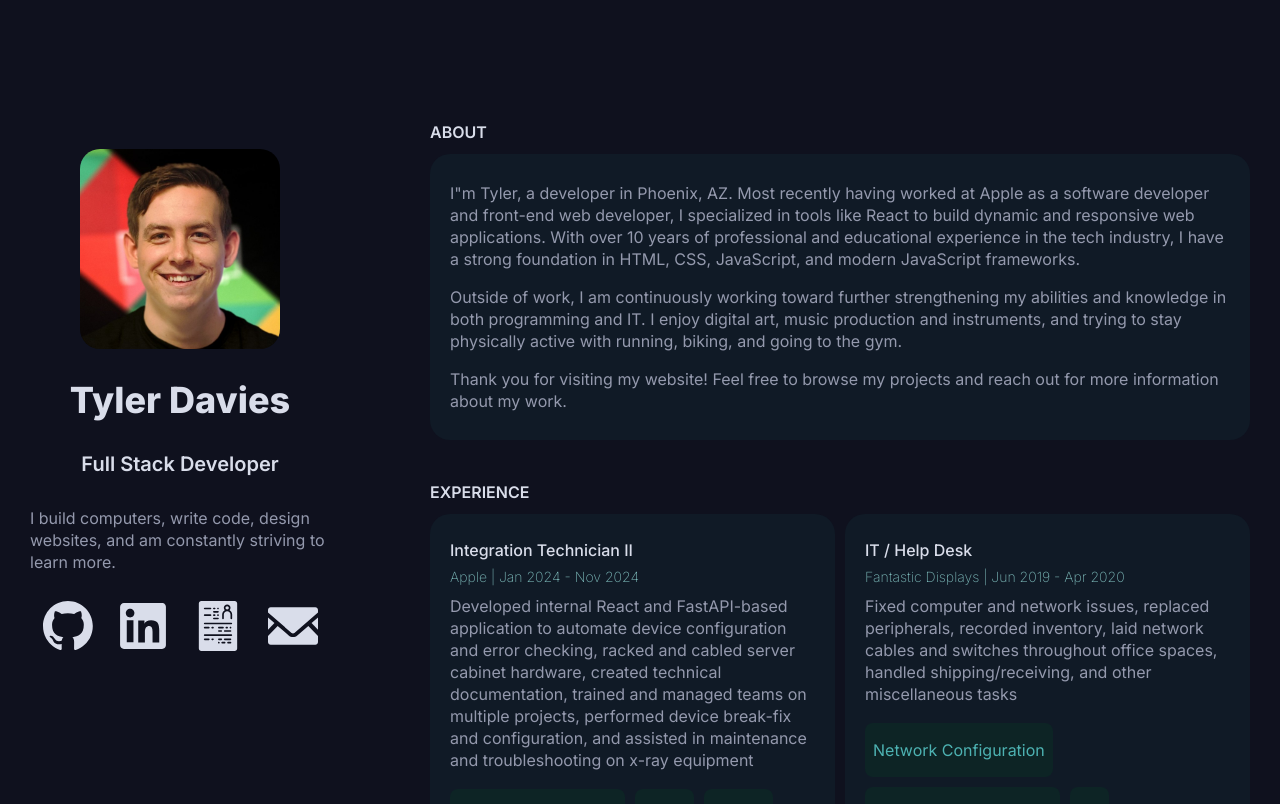
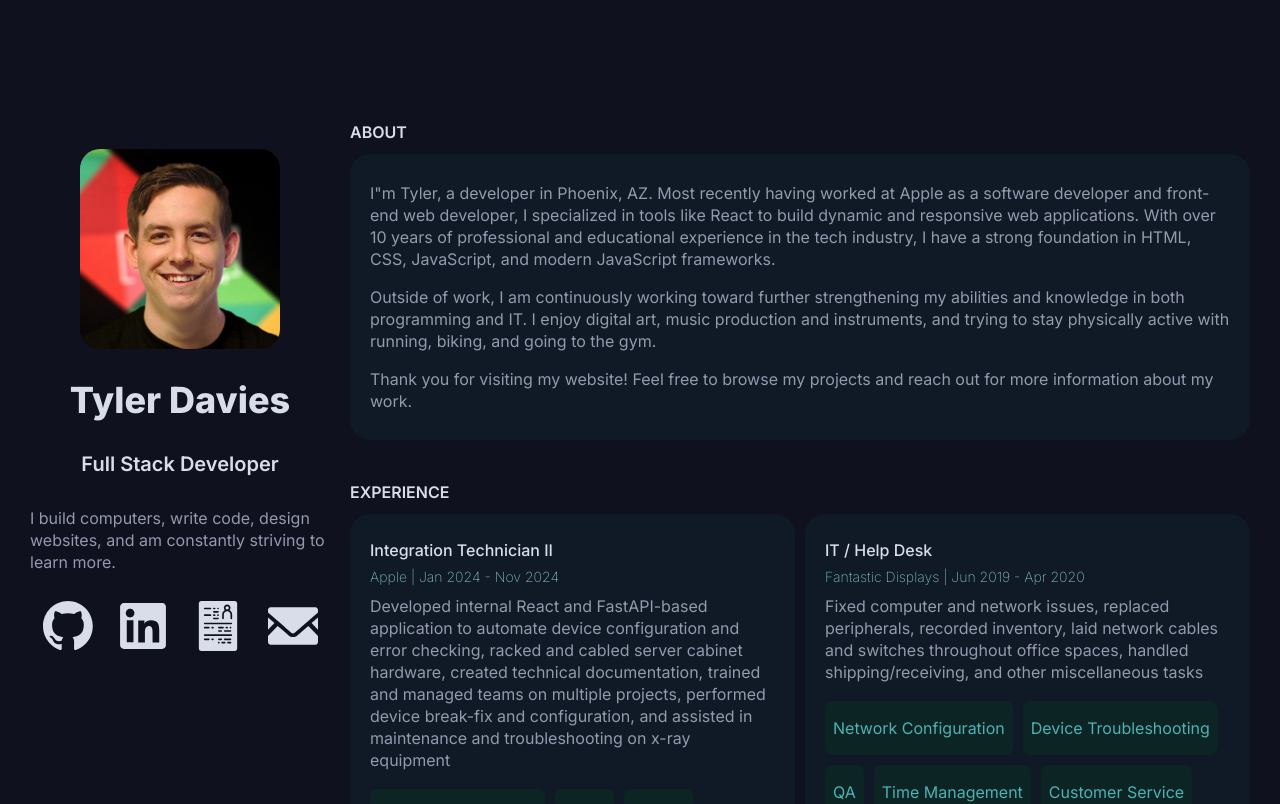
Before and after one commit to TylerSDavies/portfolio-website, a Next.js app: page / in a window 1280 px wide. Shown: the top 804 px of the page. Built offline with nearby package versions, Linux system fonts and the light colour scheme.

Commit message:
improved mobile formatting

```diff
--- a/src/app/globals.css
+++ b/src/app/globals.css
@@ -33,6 +33,7 @@ h3 {
   font-size: 16px;
   font-weight: 600;
   text-transform: uppercase;
+  text-align: center;
 }
 
 h4 {
@@ -83,10 +84,10 @@ ul {
   flex-direction: column;
   justify-content: center;
   align-items: center;
-  padding: 0 30px;
+  padding: 0;
   gap: 10px;
-  max-width: 1400px;
   transition-duration: 1s;
+  max-width: 100vw;
 }
 
 .section {
@@ -101,29 +102,24 @@ ul {
   flex-direction: column;
   z-index: 0;
   transition: transform 0.2s, background-color 0.2s, box-shadow 0.2s;
-  border-radius: 20px;
   padding: 20px;
   background-color: #101a26;
-  flex: 1 1 400px;
+  flex: 1 1 300px;
   align-items: center;
-}
-
-.subsection:hover {
-  background-color: #141e2c;
-  box-shadow: 0 0 10px #0004;
-  transform: scale(1.05);
-  z-index: 100;
 }
 
 #header {
   flex-direction: column;
   align-content: center;
-  min-width: 300px;
   max-width: 300px;
 }
 
 #header h1, h2 {
   text-align: center;
+}
+
+#content {
+  max-width: 100vw;
 }
 
 #icons {
@@ -157,7 +153,21 @@ ul {
   gap: 20px;
 }
 
-@media screen and (min-width: 800px) {
+@media (min-width: 500px) {
+  #container {
+    padding: 0 30px;
+  }
+
+  .subsection {
+    border-radius: 20px;
+  }
+}
+
+@media (min-width: 800px) {
+  h3 {
+    text-align: left;
+  }
+
   #container {
     flex-direction: row;
     gap: 20px;
@@ -166,6 +176,7 @@ ul {
 
   #header {
     height: 100vh;
+    min-width: 300px;
     position: sticky;
     top: 0;
     justify-content: center;
@@ -174,10 +185,18 @@ ul {
   #content {
     padding: 100px 0;
   }
+
+  .subsection:hover {
+    background-color: #141e2c;
+    box-shadow: 0 0 10px #0004;
+    transform: scale(1.05);
+    z-index: 100;
+  }
 }
 
-@media screen and (min-width: 1200px) {
+@media (min-width: 1400px) {
   #container {
     gap: 100px;
+    max-width: 1400px;
   }
 }
```
